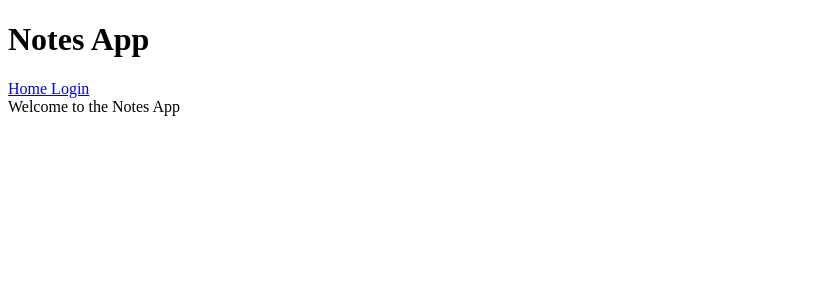
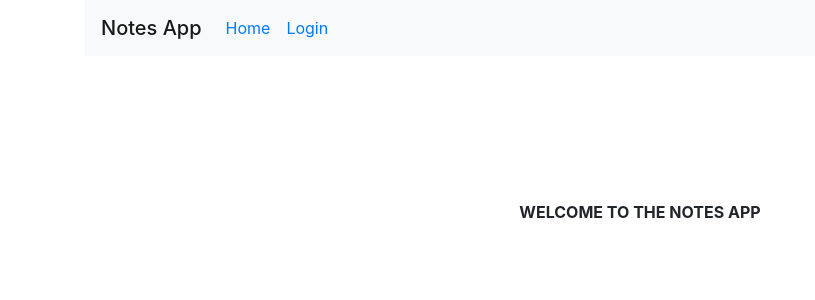
Before and after one commit to yashjais/Notes-Application, a React (Create React App) app in the folder client/: page / in a window 1280 px wide. Shown: the top 300 px of the page, without its empty margins (0-815 px from the left). Built offline with nearby package versions, Linux system fonts and the light colour scheme.

Commit message:
added navigation bar bootstrap

```diff
--- a/client/src/App.js
+++ b/client/src/App.js
@@ -30,27 +30,51 @@ function App(props) {
         }
     }
     return (
-        <div>
+        <div className="container">
             <BrowserRouter>
 
-            <h1> Notes App </h1>
+            <nav className="navbar navbar-expand-lg navbar-light bg-light">
+                <span className="navbar-brand mb-0 h1">Notes App</span>
 
-            {
-                Object.keys(props.user).length != 0 ? (
-                    <div>
-                        <Link to="/">Home</Link>
-                        <Link to="/notes"> Notes </Link>
-                        <Link to="/categories"> Categories </Link>
-                        <Link to="#" onClick={handleLogout}>Logout</Link>
-                        <Link to="/account">Account</Link>
-                    </div>
-                ) : (
-                    <div>
-                        <Link to="/"> Home </Link>
-                        <Link to="/login"> Login </Link>
-                    </div>
-                )
-            }
+
+                <div className="collapse navbar-collapse" id="navbarSupportedContent">
+                    <ul className="navbar-nav mr-auto">
+                        {
+                            Object.keys(props.user).length != 0 ? (
+                                <React.Fragment>
+
+                                    <li className="nav-item active">
+                                        <a className="nav-link" ><Link to="/">Home</Link> </a>
+                                        {/* <button>Home</button> */}
+                                    </li>
+                                    <li className="nav-item active">
+                                        <a className="nav-link" href="/"><Link to="/notes"> Notes </Link> </a>
+                                    </li>
+                                    <li className="nav-item active">
+                                        <a className="nav-link" href="/"><Link to="/categories"> Categories </Link> </a>
+                                    </li>
+                                    <li className="nav-item active">
+                                        <a className="nav-link float-right" href="/"><Link to="#" onClick={handleLogout}> Logout </Link> </a>
+                                    </li>
+                                    <li className="nav-item active">
+                                        <a className="nav-link float-right" href="/"><Link to="/account"> Account </Link> </a>
+                                    </li>
+                                </React.Fragment>
+                            ) : (
+                                <React.Fragment>
+                                    <li className="nav-item active">
+                                        <a className="nav-link" href="/"><Link to="/"> Home </Link> </a>
+                                    </li>
+                                    <li className="nav-item active">
+                                        <a className="nav-link" href="/"><Link to="/login"> Login </Link>  </a>
+                                    </li>
+
+                                </React.Fragment>
+                            )
+                        }
+                    </ul>
+                </div>
+            </nav>
 
             <Switch>
 
--- a/client/src/home.js
+++ b/client/src/home.js
@@ -2,7 +2,13 @@ import React from 'react'
 
 function Home(props) {
     return (
-        <div>
+        <div className="text-xl-center text-uppercase font-weight-bold" >
+            <br />
+            <br />
+            <br />
+            <br />
+            <br />
+            <br />
             Welcome to the Notes App
         </div>
     )
--- a/client/src/index.js
+++ b/client/src/index.js
@@ -1,6 +1,7 @@
 import React from 'react'
 import ReactDOM from 'react-dom'
 import { Provider } from 'react-redux'
+import 'bootstrap/dist/css/bootstrap.css'
 
 import App from './App'
 import configureStore from './store/configureStore'
--- a/package.json
+++ b/package.json
@@ -13,6 +13,7 @@
   "license": "ISC",
   "dependencies": {
     "bcrypt": "^3.0.8",
+    "bootstrap": "^4.4.1",
     "concurrently": "^5.0.2",
     "cors": "^2.8.5",
     "express": "^4.17.1",
```
Also changed, not shown: 1 other file (tests, documents, lock files or other folders).
